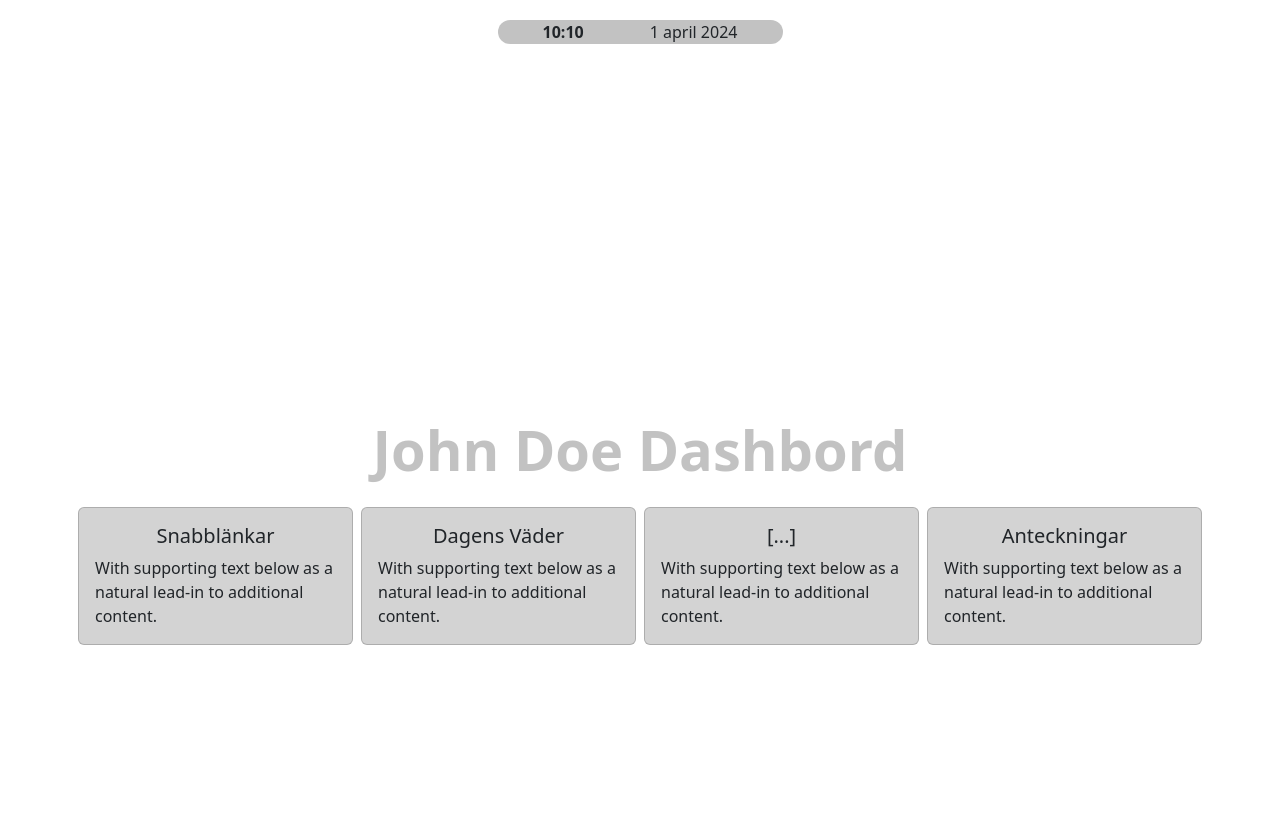
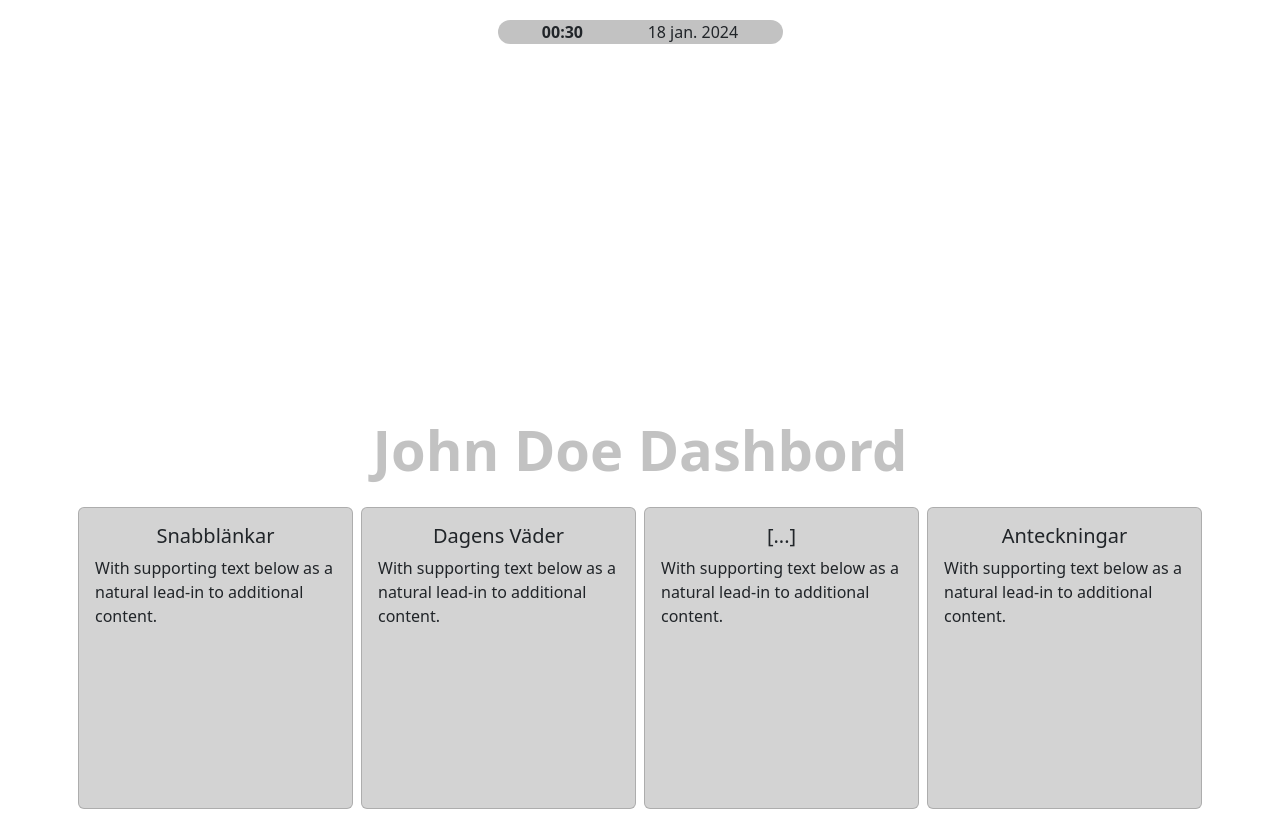
Before and after one commit to Jakob-mbi/Dashbord, a website built with Vite: page index.html in a window 1280 px wide. Before the commit the page ends 800 px from the top, so only its background shows below. Built offline with nearby package versions, Linux system fonts and the light colour scheme; files whose address does not match are found by name.

Commit message:
feat live update of time and date

```diff
--- a/index.html
+++ b/index.html
@@ -21,13 +21,13 @@
     <section id="Dashbord">
       <div class="container-lg">
         <div class="row justify-content-center">
-          <h1 class="text-center fw-bold text-gray display-4">
+          <h1 class="text-center fw-bold text-gray display-4" contenteditable="true">
             John Doe Dashbord
           </h1>
           <div class="row g-2 ">
             <div class="col-sm-3">
               <div class="card bg-card-gray">
-                <div class="card-body ">
+                <div class="card-body card-hight">
                   <h5 class="card- text-center">Snabblänkar</h5>
                   <p class="card-text">With supporting text below as a natural lead-in to additional content.</p>
 
@@ -36,7 +36,7 @@
             </div>
             <div class="col-sm-3">
               <div class="card bg-card-gray">
-                <div class="card-body">
+                <div class="card-body card-hight">
                   <h5 class="card-title text-center">Dagens Väder</h5>
                   <p class="card-text">With supporting text below as a natural lead-in to additional content.</p>
 
@@ -45,7 +45,7 @@
             </div>
             <div class="col-sm-3">
               <div class="card bg-card-gray">
-                <div class="card-body ">
+                <div class="card-body card-hight">
                   <h5 class="card-title text-center">[...]</h5>
                   <p class="card-text">With supporting text below as a natural lead-in to additional content.</p>
 
@@ -54,7 +54,7 @@
             </div>
             <div class="col-sm-3">
               <div class="card bg-card-gray">
-                <div class="card-body">
+                <div class="card-body card-hight">
                   <h5 class="card-title text-center">Anteckningar</h5>
                   <p class="card-text">With supporting text below as a natural lead-in to additional content.</p>
 
--- a/main.js
+++ b/main.js
@@ -0,0 +1,5 @@
+import {updateTime} from "/timeAndDate.js";
+
+
+updateTime();
+setInterval(updateTime, 1000);
--- a/style.css
+++ b/style.css
@@ -28,6 +28,10 @@ body{
   margin-bottom: 30%;
 }
 
+.card-hight{
+  height: 300px;
+}
+
 
 
 @media screen and (max-width: 575px) {
--- /dev/null
+++ b/timeAndDate.js
@@ -0,0 +1,11 @@
+const clock = document.querySelector('#time');
+const dates = document.querySelector('#date');
+
+
+export const updateTime = ()=>{
+    let timeDate = new Date();
+    let time = new Intl.DateTimeFormat("sv",{timeStyle:"short"});
+    let date = new Intl.DateTimeFormat("sv",{dateStyle:"medium"});
+    clock.innerHTML = `${time.format(timeDate)}`;
+    dates.innerHTML = `${date.format(timeDate)}`;
+}
```
